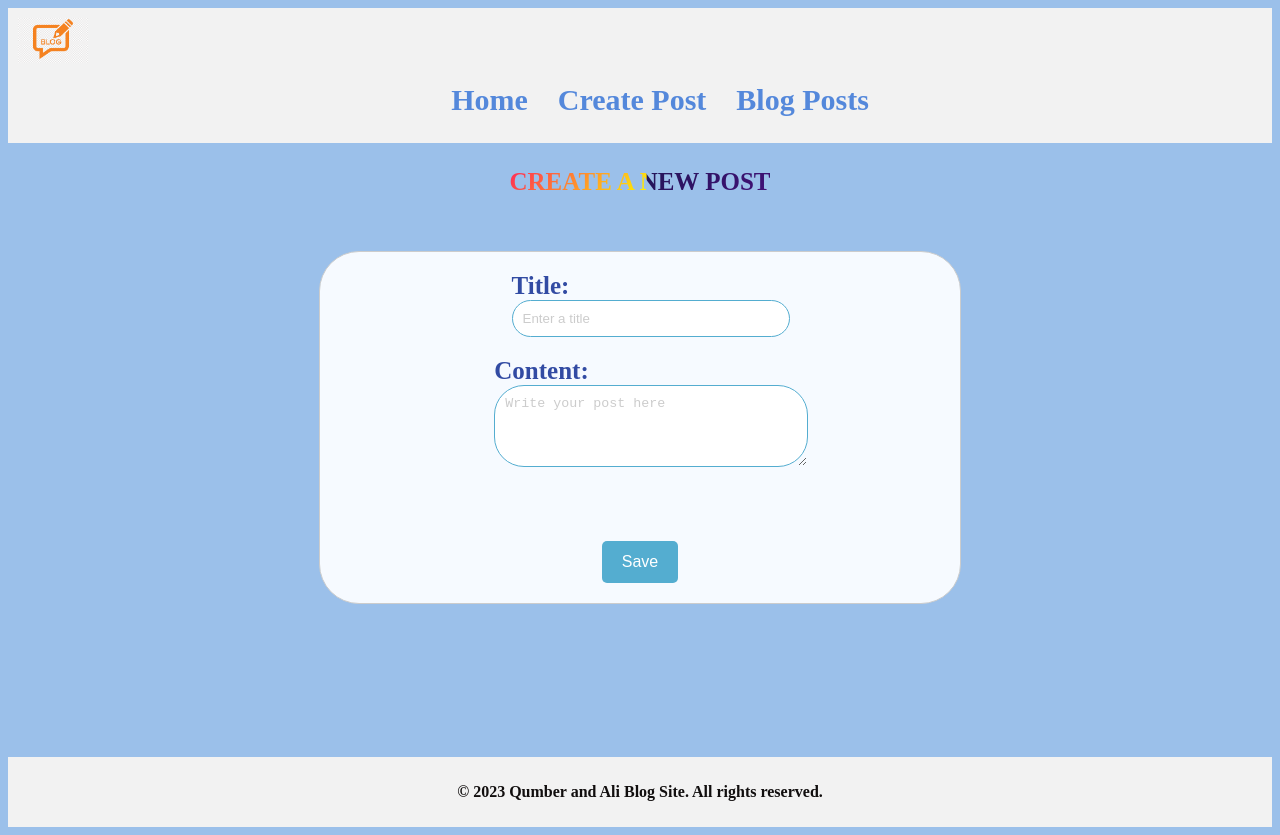
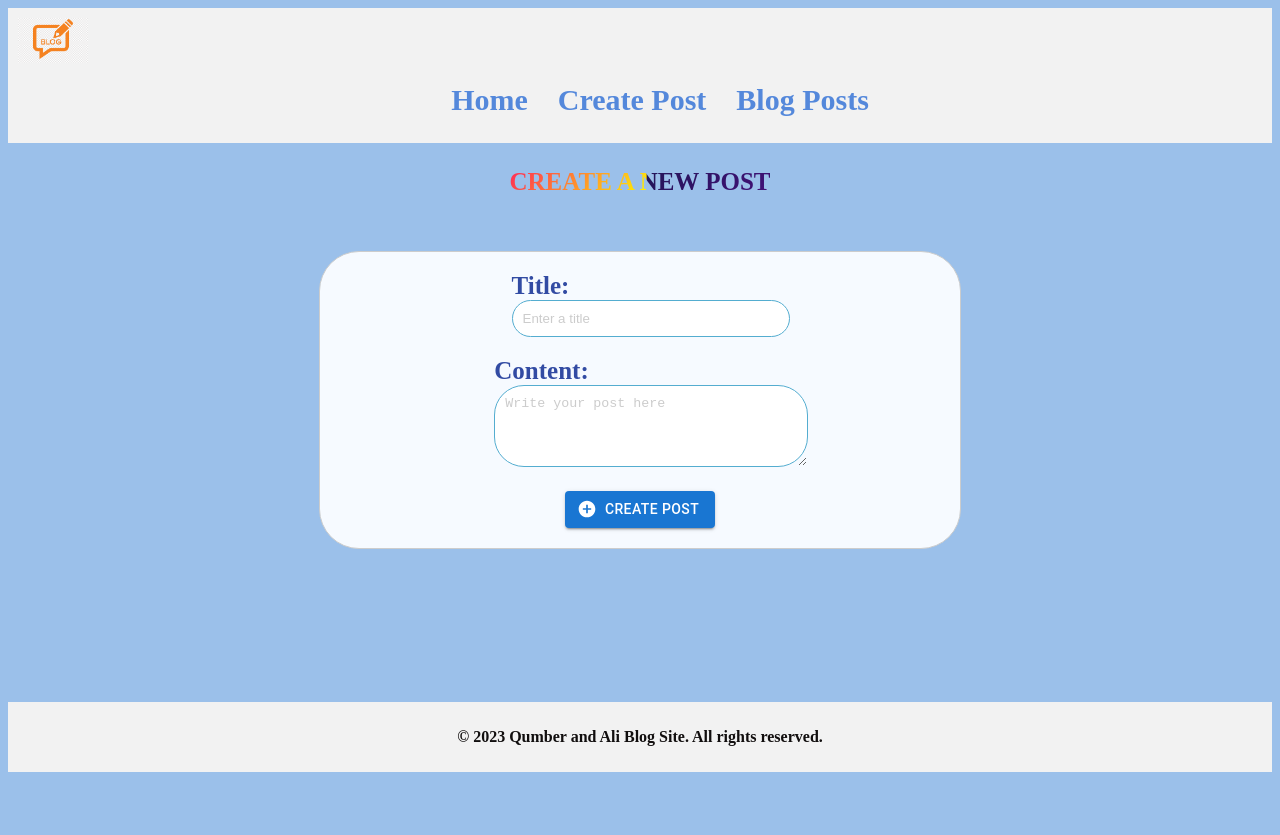
Before and after one commit to QumberZ/CSC436-Project2-Frontend, a React (Vite) app: page /create in a window 1280 px wide. After the commit the page ends 800 px from the top, so only its background shows below. Built offline with nearby package versions, Linux system fonts and the light colour scheme.

Commit message:
CreatePost success and error alerts, edit css buttons and formatting, view Posts css buttons and formatting

```diff
--- a/src/App.jsx
+++ b/src/App.jsx
@@ -3,7 +3,7 @@ import { BrowserRouter as Router, Routes, Route } from "react-router-dom";
 import Header from "./components/Header";
 import Footer from "./components/Footer";
 import Home from "./components/Home";
-import CreatePage from "./components/CreatePosts";
+import CreatePost from "./components/CreatePosts";
 import Posts from "./components/Posts";
 import './App.css'
 
@@ -13,7 +13,7 @@ function App() {
       <Header />
       <Routes>
         <Route path="/" element={<Home />} />
-        <Route path="/create" element={<CreatePage />} />
+        <Route path="/create" element={<CreatePost />} />
         <Route path="/posts" element={<Posts />} />
       </Routes>
       <Footer />
--- a/src/components/CreatePosts.css
+++ b/src/components/CreatePosts.css
@@ -35,20 +35,6 @@
       margin-bottom: 20px;
     }
 
-    button[type="submit"] {
-      background-color: #54add0;
-      color: white;
-      padding: 12px 20px;
-      border: none;
-      border-radius: 5px;
-      cursor: pointer;
-      font-size: 16px;
-      margin-top: 50px;
-    }
-
-    button[type="submit"]:hover {
-      background-color: #1554e73a;
-    }
 
     ::placeholder {
       color: #ccc;
--- a/src/components/CreatePosts.jsx
+++ b/src/components/CreatePosts.jsx
@@ -1,13 +1,25 @@
 import React, { useState } from "react";
 import axios from "axios";
-import './CreatePosts.css'
-import Header from "./Header";
+import "./CreatePosts.css";
+import AddCircleIcon from "@mui/icons-material/AddCircle";
+import Button from "@mui/material/Button";
+import Stack from "@mui/material/Stack";
+import Snackbar from "@mui/material/Snackbar";
+import MuiAlert from "@mui/material/Alert";
+import { Link } from "react-router-dom";
+import ArrowForwardIcon from "@mui/icons-material/ArrowForward";
 
-const CreatePage = () => {
+const Alert = React.forwardRef(function Alert(props, ref) {
+  return <MuiAlert elevation={6} ref={ref} variant="filled" {...props} />;
+});
+
+const CreatePost = () => {
   const [title, setTitle] = useState("");
   const [content, setContent] = useState("");
   const [image, setImage] = useState("");
   const [error, setError] = useState(null);
+  const [success, setSuccess] = useState(false);
+  const [open, setOpen] = React.useState(false);
 
   const handleSubmit = async (event) => {
     event.preventDefault();
@@ -16,14 +28,28 @@ const CreatePage = () => {
     try {
       const response = await axios.post(URL, { title, content, image });
       console.log(response.data);
+      setSuccess(true);
+      setError(null);
     } catch (e) {
       setError("Error: " + e.message);
+      setSuccess(false);
     }
+  };
+
+  const handleClick = () => {
+    setOpen(true);
+  };
+
+  const handleClose = (event, reason) => {
+    if (reason === "clickaway") {
+      return;
+    }
+
+    setOpen(false);
   };
 
   return (
     <>
-
       <div className="container">
         <div className="row">
           <div className="col-md-12 text-center">
@@ -32,10 +58,39 @@ const CreatePage = () => {
         </div>
       </div>
       <main>
-        {error && <div className="alert alert-danger">{error}</div>}
+        {error && (
+          <div className="alert alert-danger">
+            <Alert severity="error">{error}</Alert>
+          </div>
+        )}
+        {success && (
+          <div className="alert alert-success">
+            <Alert severity="success">Post Successfully Created!</Alert>
+            <br />
+            <Stack spacing={2} direction="row">
+              <Link to="/posts">
+                <Button
+                  variant="contained"
+                  onClick={handleClick}
+                  endIcon={<ArrowForwardIcon />}
+                >
+                  Click here to view post
+                </Button>
+              </Link>
+              <Snackbar
+                open={open}
+                autoHideDuration={6000}
+                onClose={handleClose}
+                message={success ? "Post successfully created!" : error}
+              />
+            </Stack>
+          </div>
+        )}
         <form onSubmit={handleSubmit}>
           <div className="form-group">
-            <label className="text-content" htmlFor="title">Title:</label>
+            <label className="text-content" htmlFor="title">
+              Title:
+            </label>
             <input
               type="text"
               id="title"
@@ -48,7 +103,9 @@ const CreatePage = () => {
             />
           </div>
           <div className="form-group">
-            <label className="text-content" htmlFor="content">Content:</label>
+            <label className="text-content" htmlFor="content">
+              Content:
+            </label>
             <textarea
               id="content"
               name="content"
@@ -60,19 +117,18 @@ const CreatePage = () => {
               required
             ></textarea>
           </div>
-          <div className="form-group">
-
-          </div>
-          <button type="submit" className="btn btn-primary">
-
-            Save
-          </button>
+          <div className="form-group"></div>
+          <Button
+            variant="contained"
+            startIcon={<AddCircleIcon />}
+            onClick={handleSubmit}
+          >
+            Create Post
+          </Button>
         </form>
-
       </main>
-
     </>
   );
 };
 
-export default CreatePage;
+export default CreatePost;
--- a/src/components/EditPost.jsx
+++ b/src/components/EditPost.jsx
@@ -1,24 +1,22 @@
-import React, { useState } from 'react';
-import axios from 'axios';
-import Box from '@mui/material/Box';
-import Modal from '@mui/material/Modal';
-import Button from '@mui/material/Button';
-import Typography from '@mui/material/Typography';
-import './Modal.css';
-import DeleteIcon from "@mui/icons-material/Delete";
-import SendIcon from "@mui/icons-material/Send";
+import React, { useState } from "react";
+import axios from "axios";
+import Box from "@mui/material/Box";
+import Modal from "@mui/material/Modal";
+import Button from "@mui/material/Button";
+import Typography from "@mui/material/Typography";
+import "./Modal.css";
+import SaveAsIcon from "@mui/icons-material/SaveAs";
 import Stack from "@mui/material/Stack";
-import EditIcon from '@mui/icons-material/Edit';
-
+import CancelIcon from "@mui/icons-material/Cancel";
 
 const style = {
-  position: 'absolute',
-  top: '50%',
-  left: '50%',
-  transform: 'translate(-50%, -50%)',
+  position: "absolute",
+  top: "50%",
+  left: "50%",
+  transform: "translate(-50%, -50%)",
   width: 400,
-  bgcolor: 'background.paper',
-  border: '2px solid #000',
+  bgcolor: "background.paper",
+  border: "2px solid #000",
   boxShadow: 24,
   p: 4,
 };
@@ -49,14 +47,17 @@ const EditPost = ({ post, onUpdate, onClose }) => {
     setError(null);
 
     try {
-      const response = await axios.patch(`http://localhost:3001/v1/api/posts/${post.id}`, {
+      const response = await axios.patch(
+        `http://localhost:3001/v1/api/posts/${post.id}`,
+        {
           title,
           content,
-      });
+        }
+      );
       onUpdate(response.data); // Update the post data in the parent component
       onClose(); // Close the modal
     } catch (e) {
-      setError('Error: ' + e.message);
+      setError("Error: " + e.message);
     } finally {
       setSaving(false);
     }
@@ -76,21 +77,29 @@ const EditPost = ({ post, onUpdate, onClose }) => {
             aria-labelledby="modal-modal-title"
             aria-describedby="modal-modal-description"
           >
-            <Box sx={style} >
+            <Box sx={style}>
               <Typography id="modal-modal-title" variant="h6" component="h2">
-                <strong>
-                Edit Post
-                </strong>
+                <strong>Edit Post</strong>
               </Typography>
               <div className="modal-body">
                 {error && <div className="alert alert-danger">{error}</div>}
                 <div className="form-group">
                   <label htmlFor="title">Title</label>
-                  <input type="text" id="title" className="form-control" value={title} onChange={handleTitleChange} />
+                  <input
+                    type="text"
+                    id="title"
+                    className="form-control"
+                    value={title}
+                    onChange={handleTitleChange}
+                  />
                 </div>
                 <div className="form-group">
                   <label htmlFor="content">Content</label>
-                  <textarea id="content"  value={content} onChange={handleContentChange}></textarea>
+                  <textarea
+                    id="content"
+                    value={content}
+                    onChange={handleContentChange}
+                  ></textarea>
                 </div>
               </div>
               <Stack direction="row" spacing={23}>
@@ -99,13 +108,16 @@ const EditPost = ({ post, onUpdate, onClose }) => {
                   disabled={saving}
                   onClick={handleSave}
                   variant="contained"
-                        endIcon={<EditIcon />}
+                  endIcon={<SaveAsIcon />}
                 >
-
-                         {saving ? 'Saving...' : 'Save'}
+                  {saving ? "Saving..." : "Save"}
                 </Button>
-                      <Button variant="outlined" onClick={handleCancel} startIcon={<DeleteIcon />}>
-                        Delete
+                <Button
+                  variant="outlined"
+                  onClick={handleCancel}
+                  startIcon={<CancelIcon />}
+                >
+                  Cancel
                 </Button>
               </Stack>
             </Box>
--- a/src/components/Posts.jsx
+++ b/src/components/Posts.jsx
@@ -2,21 +2,18 @@ import React, { useState, useEffect } from "react";
 import axios from "axios";
 import moment from "moment";
 import "./Posts.css";
-import DeletePosts from "./DeletePosts"
+import DeletePosts from "./DeletePosts";
 import EditPost from "./EditPost";
 import Button from "@mui/material/Button";
 import DeleteIcon from "@mui/icons-material/Delete";
-import SendIcon from "@mui/icons-material/Send";
 import Stack from "@mui/material/Stack";
-import EditIcon from '@mui/icons-material/Edit';
+import EditIcon from "@mui/icons-material/Edit";
 
 const Posts = () => {
   const [loading, setLoading] = useState(false);
   const [error, setError] = useState(null);
   const [postData, setPostData] = useState([]);
   const [editingPost, setEditingPost] = useState(null);
-
-
 
   const fetchAPIData = async () => {
     setLoading(true);
@@ -119,7 +116,12 @@ const Posts = () => {
                       >
                         Edit
                       </Button>
-                      <Button variant="outlined" startIcon={<DeleteIcon />}onClick={() => handleDeletePost(post.id)}>
+                      <Button
+                        variant="contained"
+                        startIcon={<DeleteIcon />}
+                        onClick={() => handleDeletePost(post.id)}
+                        style={{ backgroundColor: "red" }}
+                      >
                         Delete
                       </Button>
                     </Stack>
```
Lines whose indentation alone changed are shown as unchanged.
